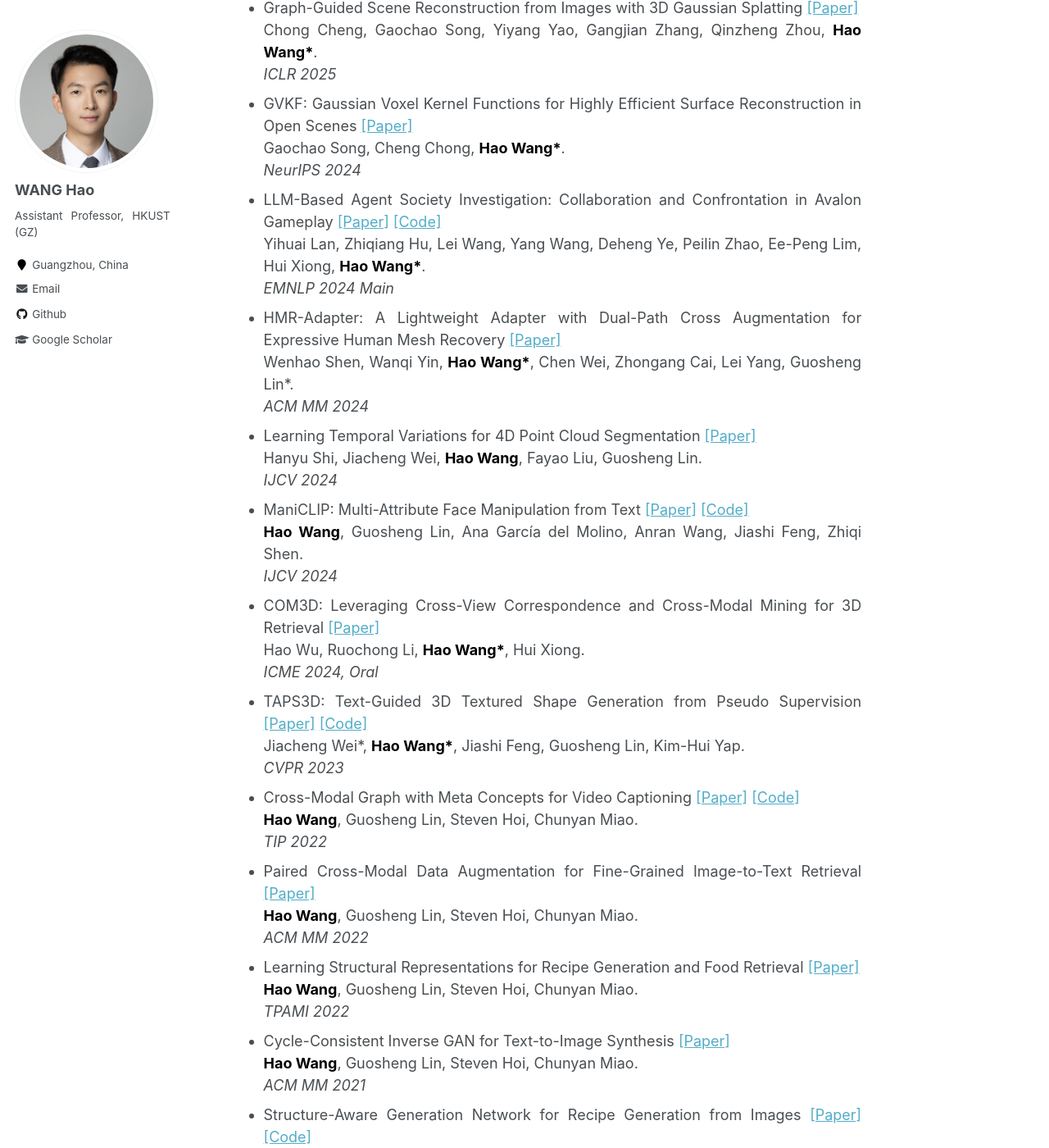
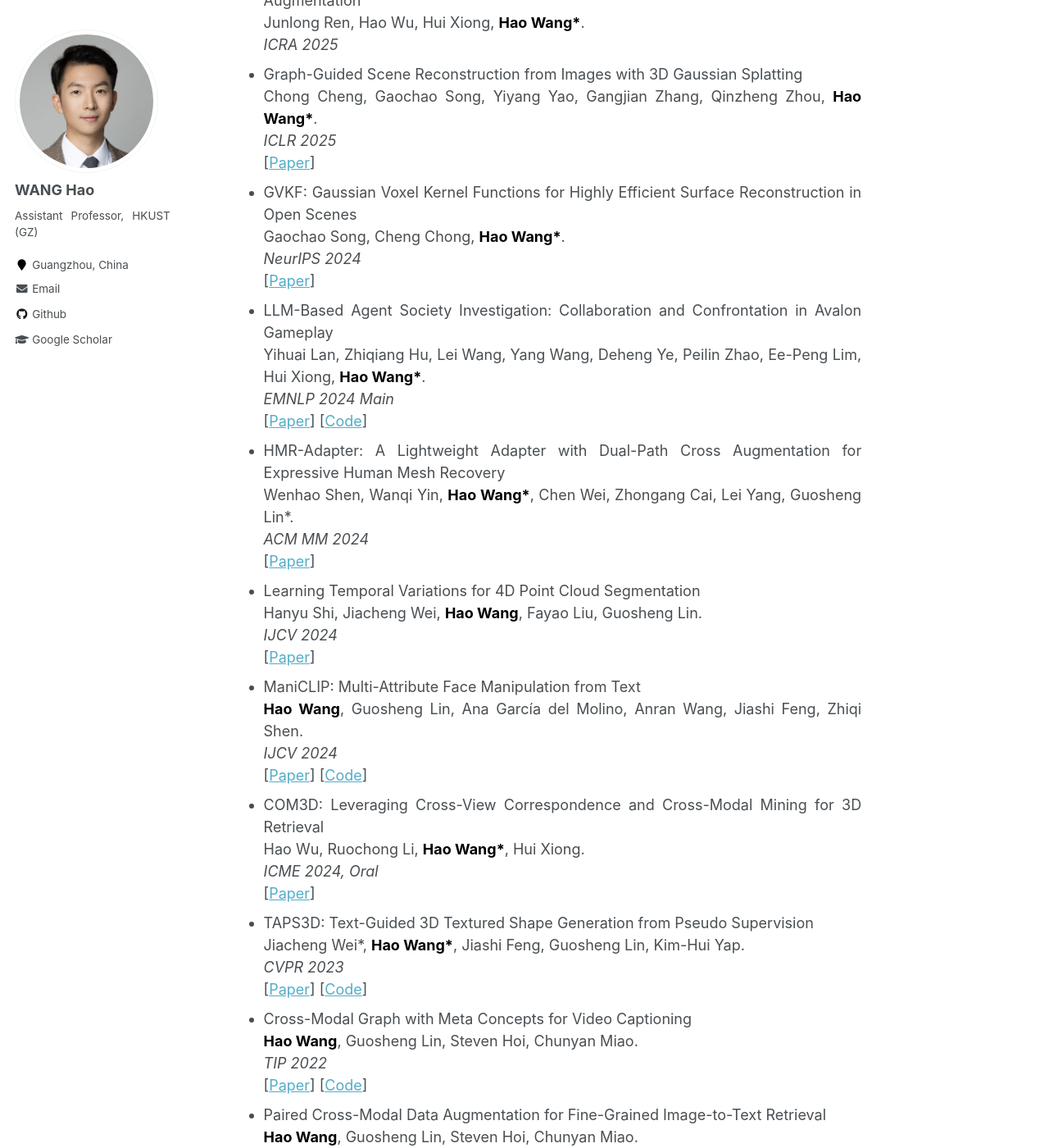
Before and after one commit to hwang1996/hwang1996.github.io, a Jekyll site: the page built from _pages/about.md, in a window 1280 px wide and 1400 px high, scrolled down 2825 px. Shown: the whole window at 82% size. Built offline with Jekyll 4.4.1, drawn with Linux system fonts in a browser that asks for light colours; some of the changed lines change nothing that is shown; some of the changed text lies outside the part shown.

Commit message:
2025.12.10

```diff
--- a/_pages/about.md
+++ b/_pages/about.md
@@ -341,6 +341,7 @@
   Wenhao Shen, Wanqi Yin, Xiaofeng Yang, Cheng Chen, Chaoyue Song, Zhongang Cai, Lei Yang,
   <strong><font color="black">Hao Wang*</font></strong>, Guosheng Lin*.
   <br/><i>ICML 2025</i><br>
+  [<a href="https://arxiv.org/abs/2505.10250">Paper</a>]
 </li>
 
 <li>
@@ -349,6 +350,7 @@
   Gangjian Zhang, Nanjie Yao, Shunsi Zhang, Hanfeng Zhao, Guoliang Pang, Jian Shu,
   <strong><font color="black">Hao Wang*</font></strong>.
   <br/><i>CVPR 2025</i> <br>
+  [<a href="https://openaccess.thecvf.com/content/CVPR2025/papers/Zhang_MultiGO_Towards_Multi-level_Geometry_Learning_for_Monocular_3D_Textured_Human_CVPR_2025_paper.pdf">Paper</a>]
 </li>
 
 <li>
@@ -357,6 +359,7 @@
   Sicheng Yu, Chong Cheng, Yifan Zhou, Xiaojun Yang,
   <strong><font color="black">Hao Wang*</font></strong>.
   <br/><i>ICRA 2025</i> <br>
+  [<a href="https://arxiv.org/abs/2502.15633">Paper</a>]
 </li>
 
 <li>
@@ -368,119 +371,129 @@
 </li>
 
 <li>
-  Graph-Guided Scene Reconstruction from Images with 3D Gaussian Splatting <a href="https://openreview.net/forum?id=56vHbnk35S">[Paper]</a>
+  Graph-Guided Scene Reconstruction from Images with 3D Gaussian Splatting
   <br/>
   Chong Cheng, Gaochao Song, Yiyang Yao, Gangjian Zhang, Qinzheng Zhou,
   <strong><font color="black">Hao Wang*</font></strong>.
   <br/><i>ICLR 2025</i> <br>
+  [<a href="https://openreview.net/forum?id=56vHbnk35S">Paper</a>]
 </li>
 
 <li>
   GVKF: Gaussian Voxel Kernel Functions for Highly Efficient Surface Reconstruction in Open Scenes
-  <a href="https://arxiv.org/pdf/2411.01853">[Paper]</a>
   <br/>
   Gaochao Song, Cheng Chong,
   <strong><font color="black">Hao Wang*</font></strong>.
   <br/><i>NeurIPS 2024</i> <br>
+  [<a href="https://openreview.net/forum?id=56vHbnk35S">Paper</a>]
 </li>
 
 <li>
   LLM-Based Agent Society Investigation: Collaboration and Confrontation in Avalon Gameplay
-  <a href="https://arxiv.org/abs/2310.14985">[Paper]</a> <a href="https://github.com/3DAgentWorld/LLM-Game-Agent">[Code]</a>
   <br/>
   Yihuai Lan, Zhiqiang Hu, Lei Wang, Yang Wang, Deheng Ye, Peilin Zhao, Ee-Peng Lim, Hui Xiong,
   <strong><font color="black">Hao Wang*</font></strong>.
   <br/><i>EMNLP 2024 Main</i> <br>
+  [<a href="https://arxiv.org/abs/2310.14985">Paper</a>] [<a href="https://github.com/3DAgentWorld/LLM-Game-Agent">Code</a>]
 </li>
 
 <li>
   HMR-Adapter: A Lightweight Adapter with Dual-Path Cross Augmentation for Expressive Human Mesh Recovery
-  <a href="https://dl.acm.org/doi/pdf/10.1145/3664647.3681641">[Paper]</a>
   <br/>
   Wenhao Shen, Wanqi Yin,
   <strong><font color="black">Hao Wang*</font></strong>, Chen Wei, Zhongang Cai, Lei Yang, Guosheng Lin*.
   <br/><i>ACM MM 2024</i><br>
+  [<a href="https://dl.acm.org/doi/pdf/10.1145/3664647.3681641">Paper</a>]
 </li>
 
 <li>
   Learning Temporal Variations for 4D Point Cloud Segmentation
-  <a href="https://arxiv.org/abs/2207.04673">[Paper]</a>
   <br/>
   Hanyu Shi, Jiacheng Wei,
   <strong><font color="black">Hao Wang</font></strong>, Fayao Liu, Guosheng Lin.
   <br/><i>IJCV 2024</i><br>
+  [<a href="https://arxiv.org/abs/2207.04673">Paper</a>]
 </li>
 
 <li>
   ManiCLIP: Multi-Attribute Face Manipulation from Text
-  <a href="https://link.springer.com/article/10.1007/s11263-024-02088-6">[Paper]</a>
-  <a href="https://github.com/hwang1996/ManiCLIP">[Code]</a>
   <br/>
   <strong><font color="black">Hao Wang</font></strong>, Guosheng Lin, Ana García del Molino, Anran Wang, Jiashi Feng, Zhiqi Shen.
   <br/><i>IJCV 2024</i><br>
+  [<a href="https://link.springer.com/article/10.1007/s11263-024-02088-6">Paper</a>] [<a href="https://github.com/hwang1996/ManiCLIP">Code</a>]
 </li>
 
 <li>
   COM3D: Leveraging Cross-View Correspondence and Cross-Modal Mining for 3D Retrieval
-  <a href="https://arxiv.org/abs/2405.04103">[Paper]</a>
   <br/>
   Hao Wu, Ruochong Li,
   <strong><font color="black">Hao Wang*</font></strong>, Hui Xiong.
   <br/><i>ICME 2024, Oral </i> <br>
+  [<a href="https://arxiv.org/abs/2405.04103">Paper</a>]
 </li>
 
 <li>
-    TAPS3D: Text-Guided 3D Textured Shape Generation from Pseudo Supervision <a href="https://arxiv.org/abs/2303.13273">[Paper]</a> <a href="https://github.com/plusmultiply/taps3d">[Code]</a>
-    <br/>
-    Jiacheng Wei*, <strong><font color="black">Hao Wang*</font></strong>, Jiashi Feng, Guosheng Lin, Kim-Hui Yap.
-    <br/><i>CVPR 2023 </i> <br>
+  TAPS3D: Text-Guided 3D Textured Shape Generation from Pseudo Supervision
+  <br/>
+  Jiacheng Wei*, <strong><font color="black">Hao Wang*</font></strong>, Jiashi Feng, Guosheng Lin, Kim-Hui Yap.
+  <br/><i>CVPR 2023 </i> <br>
+  [<a href="https://arxiv.org/abs/2303.13273">Paper</a>] [<a href="https://github.com/plusmultiply/taps3d">Code</a>]
+</li>
+
+<li>
+  Cross-Modal Graph with Meta Concepts for Video Captioning
+  <br/>
+  <strong><font color="black">Hao Wang</font></strong>, Guosheng Lin, Steven Hoi, Chunyan Miao.
+  <br/><i>TIP 2022</i><br>
+  [<a href="https://arxiv.org/abs/2108.06458">Paper</a>] [<a href="https://github.com/hwang1996/Meta-Concepts-for-Video-Captioning">Code</a>]
 </li>
 <li>
-    Cross-Modal Graph with Meta Concepts for Video Captioning <a href="https://arxiv.org/abs/2108.06458">[Paper]</a> <a href="https://github.com/hwang1996/Meta-Concepts-for-Video-Captioning">[Code]</a>
-    <br/>
-    <strong><font color="black">Hao Wang</font></strong>, Guosheng Lin, Steven Hoi, Chunyan Miao.
-    <br/><i>TIP 2022</i><br>
-</li>
-<li>
-    Paired Cross-Modal Data Augmentation for Fine-Grained Image-to-Text Retrieval <a href="https://arxiv.org/abs/2207.14428">[Paper]</a>
+    Paired Cross-Modal Data Augmentation for Fine-Grained Image-to-Text Retrieval
     <br/>
     <strong><font color="black">Hao Wang</font></strong>, Guosheng Lin, Steven Hoi, Chunyan Miao.
     <br/><i>ACM MM 2022</i><br>
+  [<a href="https://arxiv.org/abs/2207.14428">Paper</a>]
 </li>
 <li>
-    Learning Structural Representations for Recipe Generation and Food Retrieval <a href="https://arxiv.org/abs/2110.01209">[Paper]</a>
+    Learning Structural Representations for Recipe Generation and Food Retrieval
     <br/>
     <strong><font color="black">Hao Wang</font></strong>, Guosheng Lin, Steven Hoi, Chunyan Miao.
     <br/><i>TPAMI 2022</i><br>
+  [<a href="https://arxiv.org/abs/2110.01209">Paper</a>]
 </li>
 <li>
-    Cycle-Consistent Inverse GAN for Text-to-Image Synthesis <a href="https://arxiv.org/abs/2108.01361">[Paper]</a>
+    Cycle-Consistent Inverse GAN for Text-to-Image Synthesis
     <br/>
     <strong><font color="black">Hao Wang</font></strong>, Guosheng Lin, Steven Hoi, Chunyan Miao.
     <br/><i>ACM MM 2021</i><br>
+  [<a href="https://arxiv.org/abs/2108.01361">Paper</a>]
 </li>
 <li>
-    Structure-Aware Generation Network for Recipe Generation from Images <a href="https://www.ecva.net/papers/eccv_2020/papers_ECCV/html/5757_ECCV_2020_paper.php">[Paper]</a> <a href="https://github.com/hwang1996/SGN">[Code]</a>
+    Structure-Aware Generation Network for Recipe Generation from Images
     <br/>
     <strong><font color="black">Hao Wang</font></strong>, Guosheng Lin, Steven Hoi, Chunyan Miao.
     <br/><i>ECCV 2020</i> <br>
+    [<a href="https://www.ecva.net/papers/eccv_2020/papers_ECCV/html/5757_ECCV_2020_paper.php">Paper</a>] [<a href="https://github.com/hwang1996/SGN">Code</a>]
 </li>
 <li>
-    SpSequenceNet: Semantic Segmentation Network on 4D Point Clouds <a href="http://openaccess.thecvf.com/content_CVPR_2020/html/Shi_SpSequenceNet_Semantic_Segmentation_Network_on_4D_Point_Clouds_CVPR_2020_paper.html">[Paper]</a> <a href="https://github.com/dante0shy/SpSequenceNet">[Code]</a>
+    SpSequenceNet: Semantic Segmentation Network on 4D Point Clouds
     <br/>
     Hanyu Shi, Guosheng Lin, <strong><font color="black">Hao Wang</font></strong>, Tzu-Yi Hung, Zhenhua Wang.
     <br/><i>CVPR 2020</i> <br>
+    [<a href="http://openaccess.thecvf.com/content_CVPR_2020/html/Shi_SpSequenceNet_Semantic_Segmentation_Network_on_4D_Point_Clouds_CVPR_2020_paper.html">Paper</a>] [<a href="https://github.com/dante0shy/SpSequenceNet">Code</a>]
 </li>
 <li>
-    FoodAI: Food Image Recognition via Deep Learning for Smart Food Logging <a href="https://arxiv.org/abs/1909.11946">[Paper]</a>
+    FoodAI: Food Image Recognition via Deep Learning for Smart Food Logging
     <br/>
     Doyen Sahoo, <strong><font color="black">Hao Wang</font></strong>, Shu Ke, Xiongwei Wu, Hung Le, Palakorn Achananuparp, Ee-Peng Lim, Steven Hoi.
     <br/><i> KDD 2019</i> <br>
+  [<a href="https://arxiv.org/abs/1909.11946">Paper</a>]
 </li>
 <li>
-    Learning Cross-Modal Embeddings with Adversarial Networks for Cooking Recipes and Food Images <a href="http://openaccess.thecvf.com/content_CVPR_2019/html/Wang_Learning_Cross-Modal_Embeddings_With_Adversarial_Networks_for_Cooking_Recipes_and_CVPR_2019_paper.html">[Paper]</a> <a href="https://github.com/hwang1996/ACME">[Code]</a>
+    Learning Cross-Modal Embeddings with Adversarial Networks for Cooking Recipes and Food Images
     <br/>
     <strong><font color="black">Hao Wang</font></strong>, Doyen Sahoo, Chenghao Liu, Ee-peng Lim, Steven C. H. Hoi.
     <br/><i>CVPR 2019</i><br>
+    [<a href="http://openaccess.thecvf.com/content_CVPR_2019/html/Wang_Learning_Cross-Modal_Embeddings_With_Adversarial_Networks_for_Cooking_Recipes_and_CVPR_2019_paper.html">Paper</a>] [<a href="https://github.com/hwang1996/ACME">Code</a>]
 </li>
 </ul>
```
